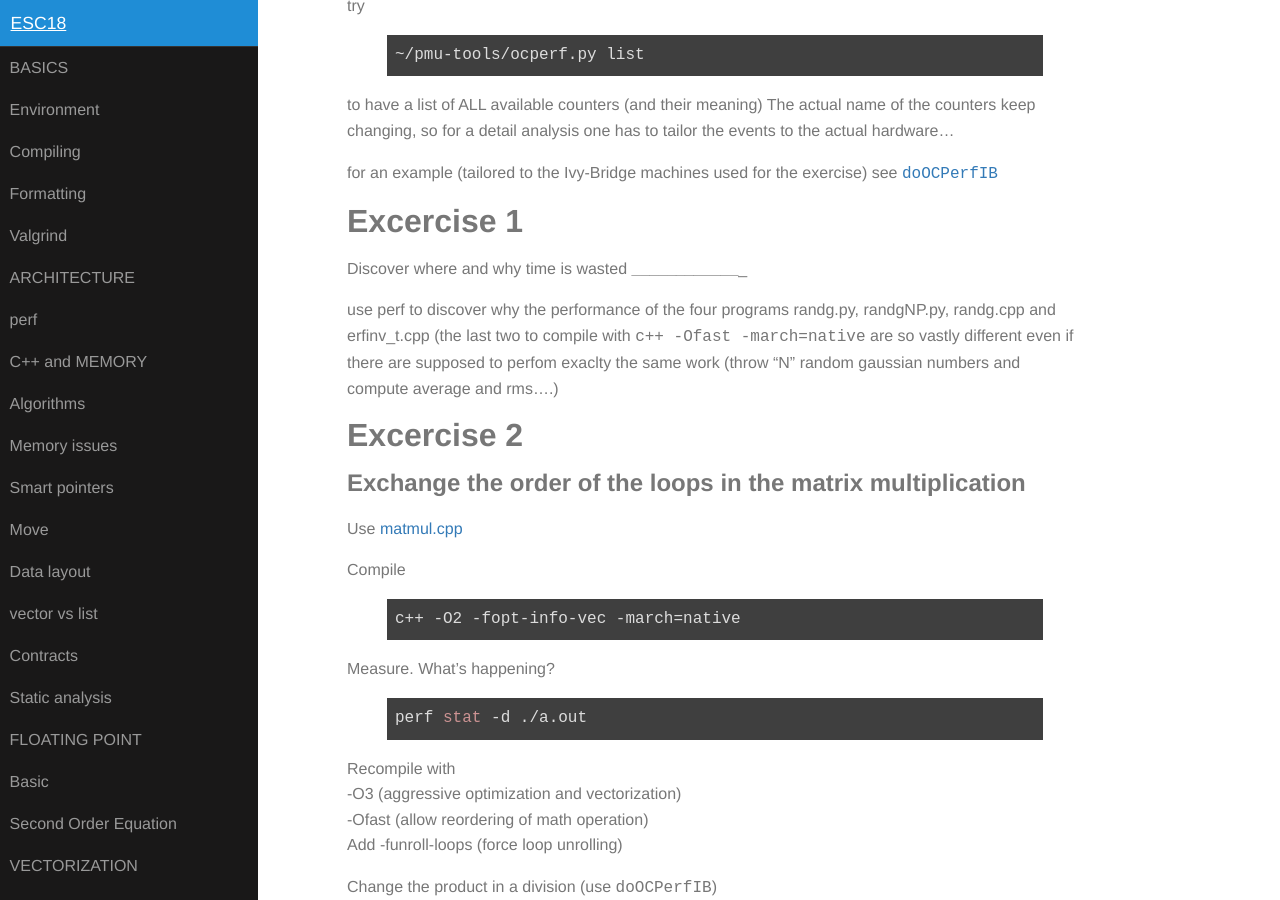
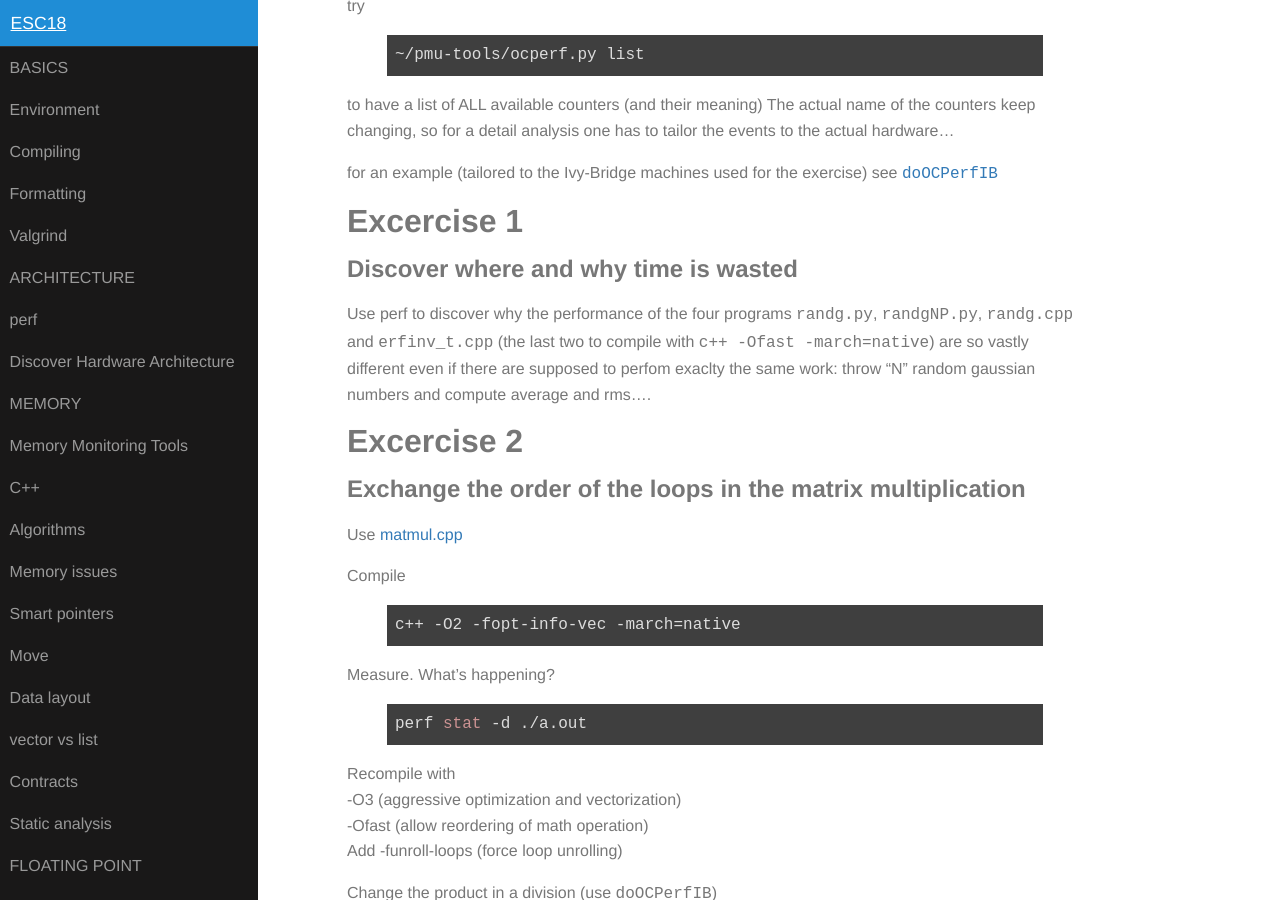
Before and after one commit to gudrutis/esc18, a Jekyll site: the page built from architecture/perf.markdown, in a window 1280 px wide and 900 px high, scrolled down 947 px. Built offline with Jekyll 4.4.1, drawn with Linux system fonts in a browser that asks for light colours.

Commit message:
memory ex

```diff
--- a/_config.yml
+++ b/_config.yml
@@ -20,8 +20,15 @@
     items:
     - name: perf
       label: perf
+    - name: discoverHW
+      label: Discover Hardware Architecture
+  - name: memory
+    label: MEMORY
+    items:
+    - name: memoryMonitoring
+      label: Memory Monitoring Tools
   - name: cpp
-    label: C++ and MEMORY
+    label: C++
     items:
     - name: algorithms
       label: Algorithms
--- a/architecture/perf.markdown
+++ b/architecture/perf.markdown
@@ -58,13 +58,13 @@
 
 
 Discover where and why time is wasted
-_____________________________________
+-------------------------------------
 
-
-use perf to discover why the performance of the four programs
-randg.py, randgNP.py, randg.cpp and erfinv_t.cpp (the last two to compile with ``c++ -Ofast -march=native``
-are so vastly different even if there are supposed to perfom exaclty the same work
-(throw "N" random gaussian numbers and compute average and rms....)
+Use perf to discover why the performance of the four programs
+``randg.py``, ``randgNP.py``, ``randg.cpp`` and ``erfinv_t.cpp``
+(the last two to compile with ``c++ -Ofast -march=native``)
+are so vastly different even if there are supposed to perfom exaclty the same work:
+throw "N" random gaussian numbers and compute average and rms....
 
 
 
```
Also changed, not shown: memory/index.markdown (added, +7 -0 lines), memory/memoryMonitoring.markdown (added, +36 -0 lines).
